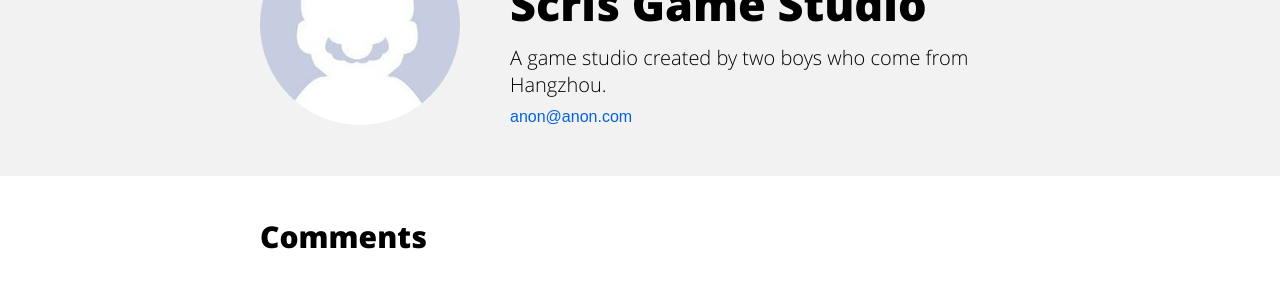
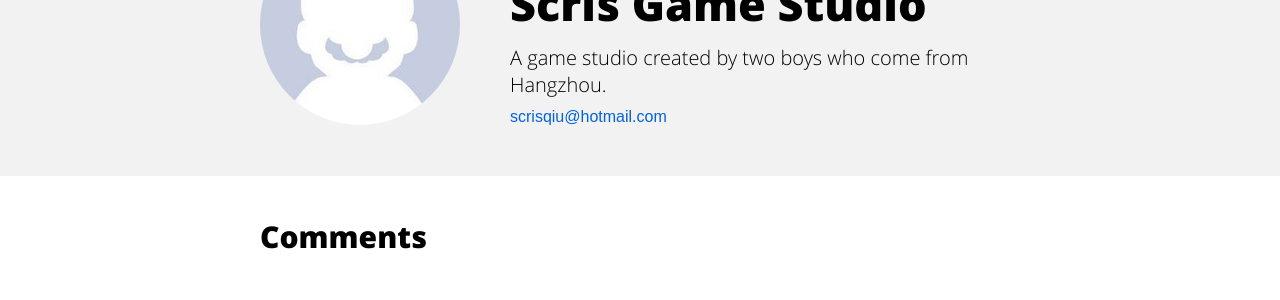
Before and after one commit to ScrisStudio/scris.top, a Jekyll site: the page built from _posts/2015-08-04-welcome-to-jekyll.md, in a window 1280 px wide. Shown: the part 1904-2204 px from the top of the page. Built offline with Jekyll 4.4.1, drawn with Linux system fonts in a browser that asks for light colours; comment, search, counter and statistics services are not loaded.

Commit message:
Update _config.yml

```diff
--- a/_config.yml
+++ b/_config.yml
@@ -8,7 +8,7 @@ url: "https://scris.github.io" # the base hostname & protocol for your site e.g.
 username: Scris Game Studio
 user_description: A game studio created by two boys who come from Hangzhou.
 user_title: S
-email: anon@anon.com
+email: scrisqiu@hotmail.com
 twitter_username:
 github_username:  scris
 gplus_username:
```
